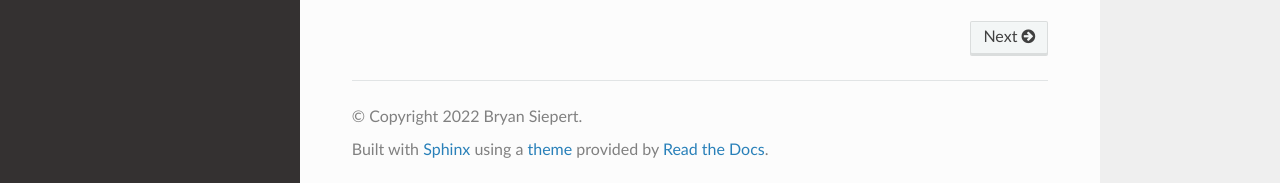
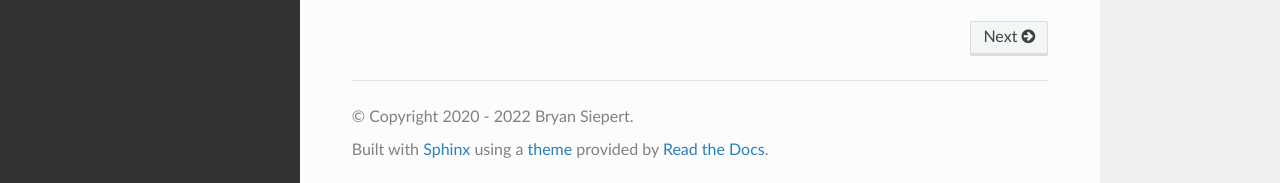
Before and after one commit to adafruit/Adafruit_CircuitPython_MLX90395, a Sphinx documentation site: the page built from docs/index.rst, in a window 1280 px wide and 900 px high, scrolled down 1440 px. Shown: the part 714-897 px from the top of the window. Built offline with Sphinx 7.4.7 and the Read the Docs theme 2.0.0, drawn with Linux system fonts in a browser that asks for light colours; pages that are not in the unit, such as notebooks, are missing from menus; some of the changed lines change nothing that is shown.

Commit message:
Use year duration range for copyright attribution

```diff
--- a/docs/conf.py
+++ b/docs/conf.py
@@ -55,8 +55,14 @@
 
 # General information about the project.
 project = "Adafruit MLX90395 Library"
+creation_year = "2020"
 current_year = str(datetime.datetime.now().year)
-copyright = current_year + " Bryan Siepert"
+year_duration = (
+    current_year
+    if current_year == creation_year
+    else creation_year + " - " + current_year
+)
+copyright = year_duration + " Bryan Siepert"
 author = "Bryan Siepert"
 
 # The version info for the project you're documenting, acts as replacement for
```
